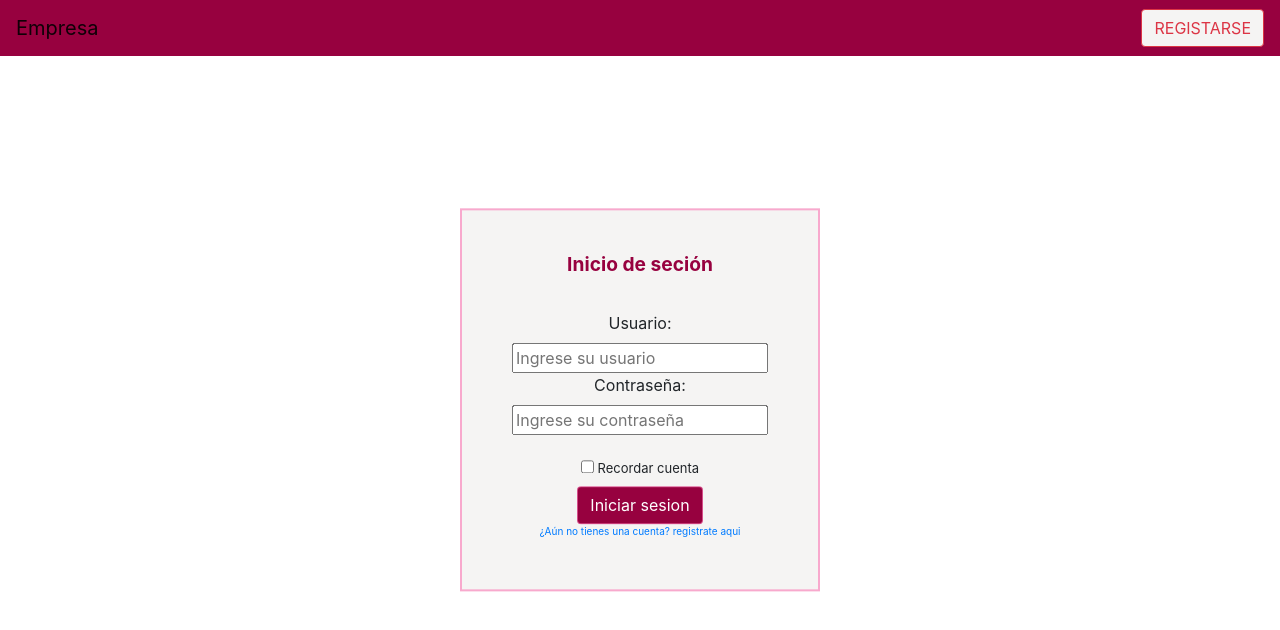
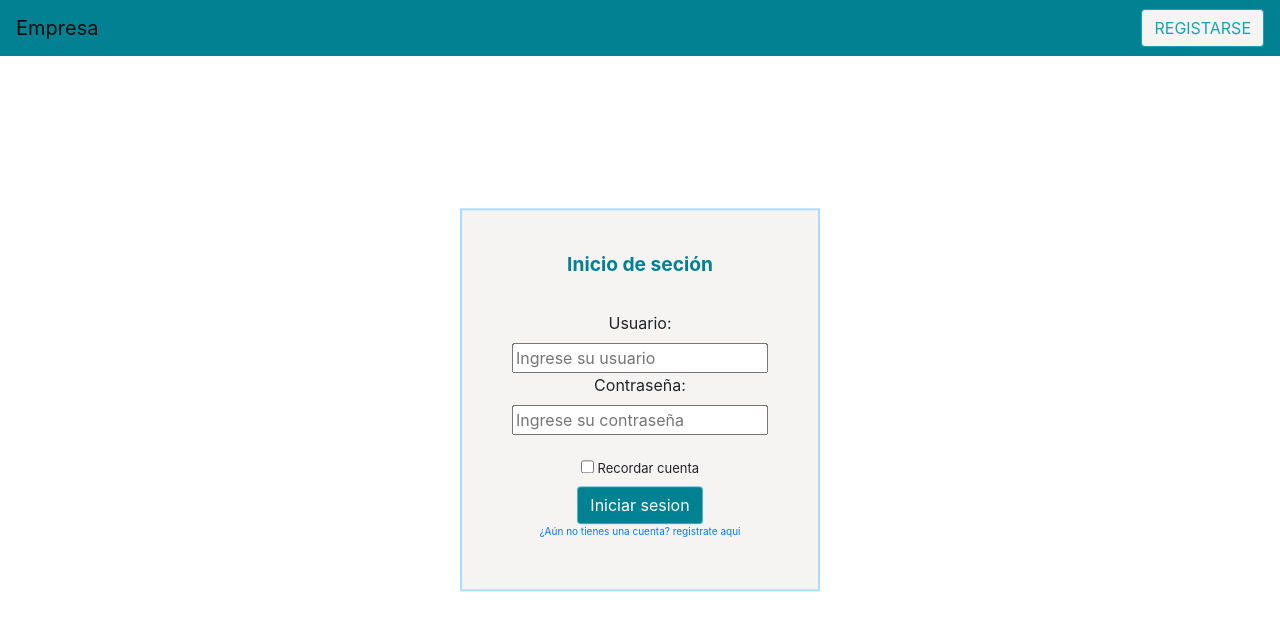
Before and after one commit to rylmfqt28/Gestion_Usuarios, a React (Create React App) app in the folder client/: page / in a window 1280 px wide. Shown: the top 630 px of the page. Built offline with nearby package versions, Linux system fonts and the light colour scheme.

Commit message:
se actulizaron los colores definidos

```diff
--- a/client/src/App.css
+++ b/client/src/App.css
@@ -4,7 +4,7 @@
   left: 50%;
   top: 50%;
   transform: translate(-50%, -50%);
-  border: 2px solid rgba(250, 124, 183, 0.623);
+  border: 2px solid rgba(124, 210, 250, 0.623);
   padding:  50px;
   background-color: rgb(245, 244, 243);
 }
@@ -18,7 +18,7 @@
 
 .title-inicio{
   font-size:larger;
-  color:rgb(151, 1, 63);
+  color:rgb(2, 129, 146);;
 }
 .enlaceRegister{
   font-size: x-small;
@@ -27,19 +27,24 @@
   font-size: small;
 }
 .navbar-light{
-  background-color:rgb(151, 1, 63);
+  background-color:rgb(2, 129, 146);
   text-decoration-color: aliceblue;
 }
-.btn-outline-danger{
+.btn-outline-info{
 
   background-color:rgb(245, 244, 243);
 }
 .btn-primary{
-  background-color:rgb(151, 1, 63);
-  border-color: rgba(250, 124, 183, 0.623);
+  background-color:rgb(2, 129, 146);
+  border-color: rgba(124, 210, 250, 0.623);
 }
 .btn-primary:hover {
-  background: rgb(255, 0, 98);
-  border-color: rgba(250, 124, 183, 0.623);
+  background: rgb(0, 174, 255);
+  border-color: rgba(124, 210, 250, 0.623);
   color:white
 }
+.btn-primary:active {
+  background: rgb(2, 173, 185);
+  border-color: rgba(124, 210, 250, 0.623);
+  color:white
+}
--- a/client/src/App.js
+++ b/client/src/App.js
@@ -14,7 +14,7 @@ function App() {
           <a className="navbar-brand">Empresa</a>
           <form className="form-inline">
 
-            <button className="btn btn-outline-danger my-2 my-sm-0" type="submit">REGISTARSE</button>
+            <button className="btn btn-outline-info my-2 my-sm-0" type="submit">REGISTARSE</button>
           </form>
         </nav>
       </div>
```
